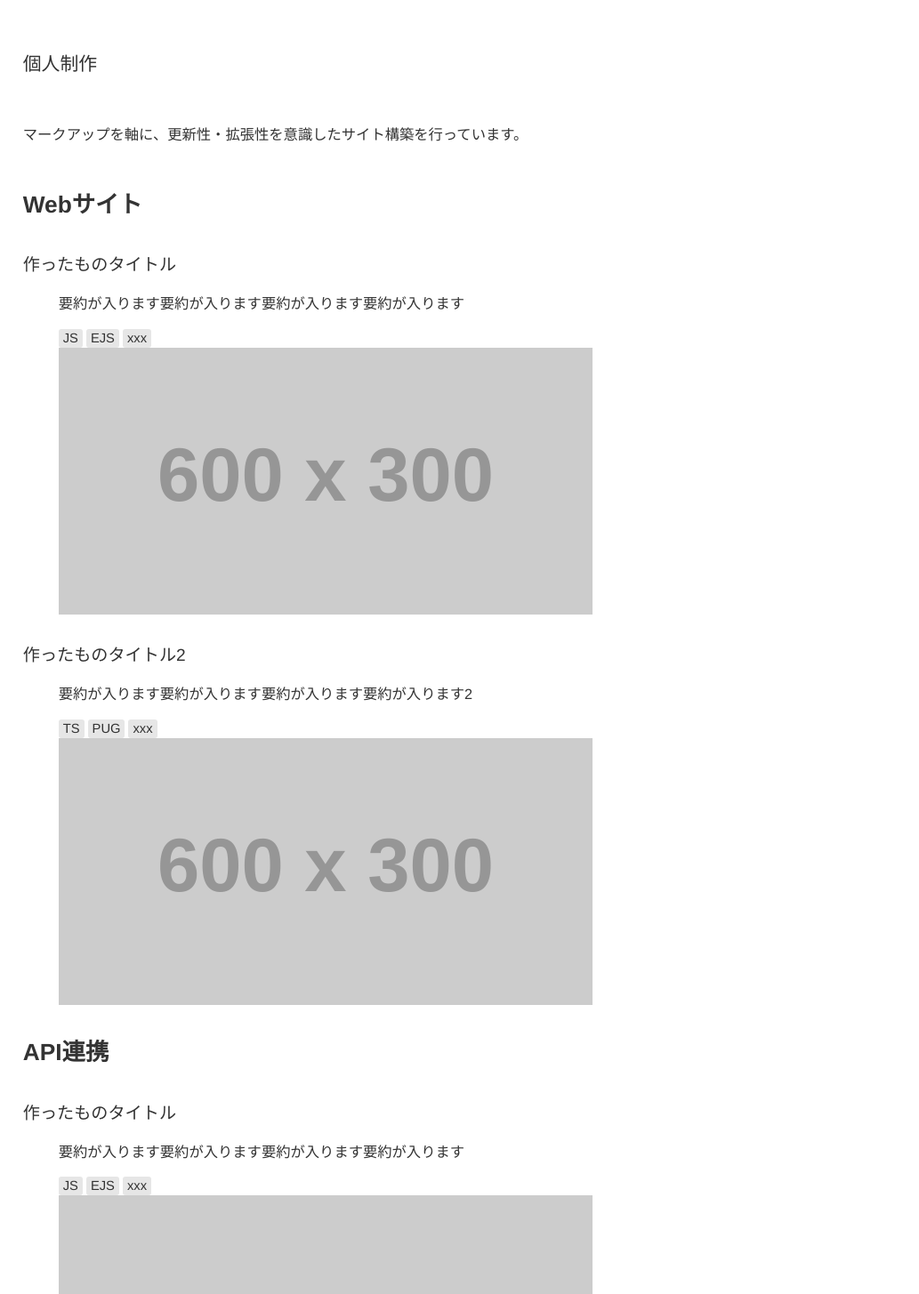
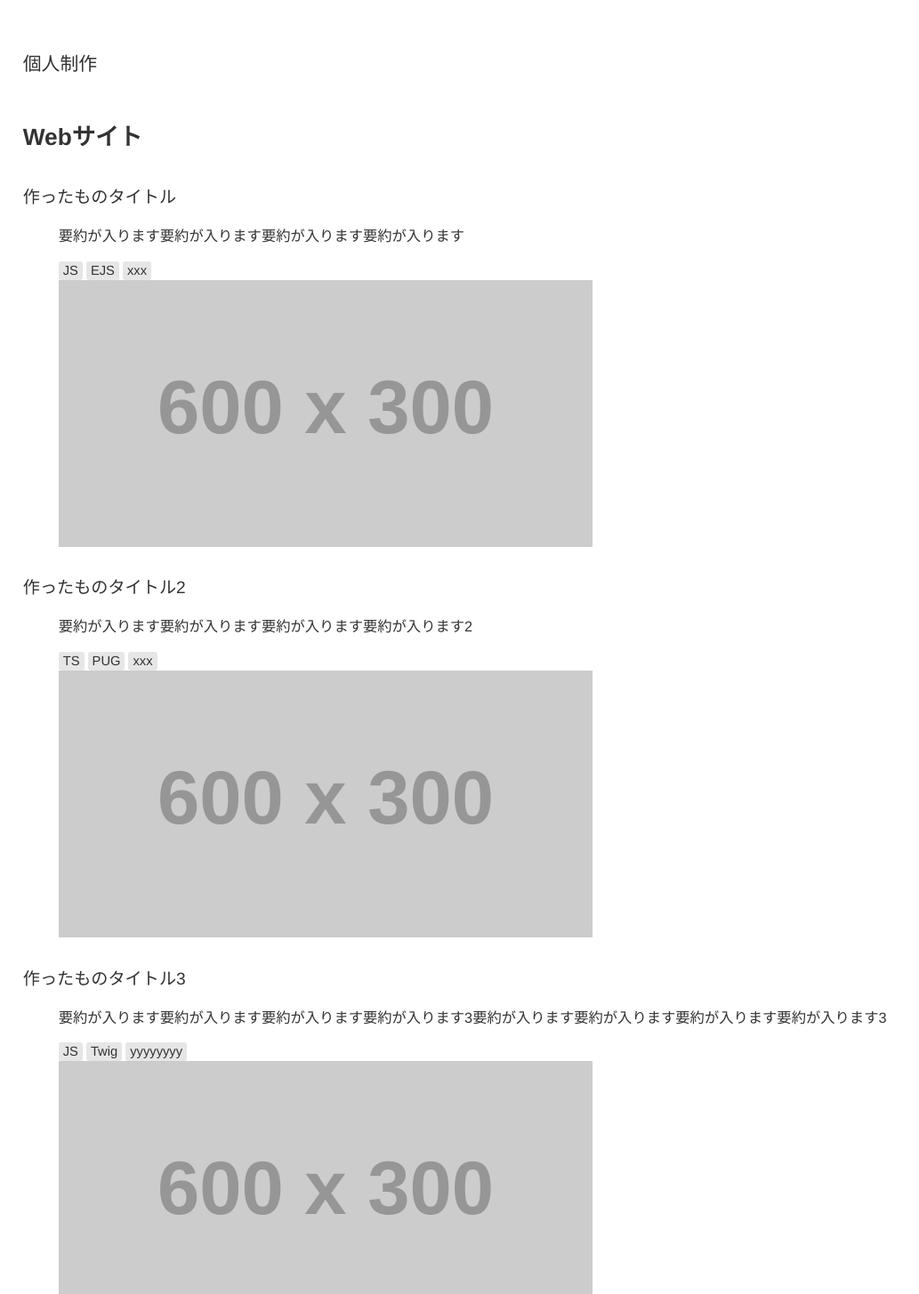
Before and after one commit to hayamin1111/portfolio2026, a Next.js app: page /works in a window 1280 px wide. Shown: the part 260-1715 px from the top of the page at 89% size, without its empty margins (0-1033 px from the left). Built offline with nearby package versions, Linux system fonts and the light colour scheme.

Commit message:
refactor: modify link fallback

```diff
--- a/src/app/_components/Card/index.tsx
+++ b/src/app/_components/Card/index.tsx
@@ -19,7 +19,7 @@ export default function Card({ contents }: CardProps) {
             {
               contents.map(card => (
                 <article key={card.id} className={styles.card}>
-                  <Link href={card.link} className={styles.link}>
+                  <Link href={card.link || `/works/${card.id}`} className={styles.link}>
                     <dl className={styles.content}>
                       <dt className={styles.title}>{card.title}</dt>
                       <dd className={styles.discription}>
--- a/src/app/_components/Hero/index.tsx
+++ b/src/app/_components/Hero/index.tsx
@@ -5,21 +5,21 @@ import Image from "next/image";
 interface HeroProps {
   title?: string;
   subTitle?: string;
-  text?: string;
+  text?: string | boolean;
   imageOn?: boolean;
 }
 
 export default function Hero({
   title = "Hayakawa Portfolio",
   subTitle = "マークアップエンジニア（フロントエンド領域対応）",
-  text = "マークアップを軸に、更新性・拡張性を意識したサイト構築を行っています。",
+  text = false,
   imageOn = false,
 }: HeroProps) {
   return (
     <div className={styles.text}>
       <h1 className={styles.title}>{title}</h1>
       <p className={styles.subTitle}>{subTitle}</p>
-      <p className={styles.text}>{text}</p>
+      {text && <p className={styles.text}>{text}</p>}
       {imageOn && <figure>[画像]</figure>}
     </div>
   );
--- a/src/app/_libs/microsms.ts
+++ b/src/app/_libs/microsms.ts
@@ -10,7 +10,7 @@ export const data: Works = {
       techs: ["JS", "EJS", "xxx"],
       thumb: "https://placehold.jp/600x300.png",
       alt: "画像説明文",
-      link: "xxx",
+      link: "",
     },
     {
       id: "2",
@@ -21,5 +21,14 @@ export const data: Works = {
       alt: "画像説明文",
       link: "xxx",
     },
+    {
+      id: "3",
+      title: "作ったものタイトル3",
+      summary: "要約が入ります要約が入ります要約が入ります要約が入ります3要約が入ります要約が入ります要約が入ります要約が入ります3",
+      techs: ["JS", "Twig", "yyyyyyyy"],
+      thumb: "https://placehold.jp/600x300.png",
+      alt: "画像説明文",
+      link: null,
+    },
   ]
 };
--- a/src/app/_types/works.ts
+++ b/src/app/_types/works.ts
@@ -5,7 +5,7 @@ export interface Work {
   techs: string[];
   thumb: string;
   alt: string;
-  link: string;
+  link: string | null;
 }
 
 export interface Works {
--- a/src/app/about/page.tsx
+++ b/src/app/about/page.tsx
@@ -6,6 +6,7 @@ export default function Page() {
       <Hero
         title="About"
         subTitle="自己紹介"
+
       />
     </>
   );
--- a/src/app/layout.tsx
+++ b/src/app/layout.tsx
@@ -8,7 +8,7 @@ export const metadata: Metadata = {
   description: "Hayakawa portfolio 2026",
 };
 
-export default function Layout({ children }: Readonly <{
+export default function RootLayout({ children }: Readonly <{
   children: React.ReactNode;
 }>) {
   return (
--- a/src/app/not-found.module.css
+++ b/src/app/not-found.module.css
@@ -1,26 +1,19 @@
 .title {
-  font-size: 2rem;
+  font-size: var(--heading2);
   text-align: center;
-  font-weight: bold;
-  font-family: 'system-ui,"Segoe UI",Roboto,Helvetica,Arial,sans-serif';
-  margin-bottom: 24px;
+  margin-bottom: var(--space-sm);
 }
 
 .text {
-  font-size: 1rem;
   text-align: center;
 }
 
 .container {
   position: relative;
-  background-color: #fff;
-  width: 840px;
-  margin: -40px auto 0;
-  padding: 160px 80px;
-  border-radius: var(--border-radius);
+  padding-block: 160px;
 }
 
-@media (max-width: 640px) {
+@media (width <= 1024px) {
   .title {
     text-align: left;
   }
@@ -29,8 +22,6 @@
     text-align: left;
   }
   .container {
-    width: calc(100% - 32px);
-    margin: -40px auto 0;
-    padding: 40px 16px;
+    padding-block: 40px;
   }
 }
```
Also changed, not shown: src/app/not-found.tsx (+6 -8 lines).
